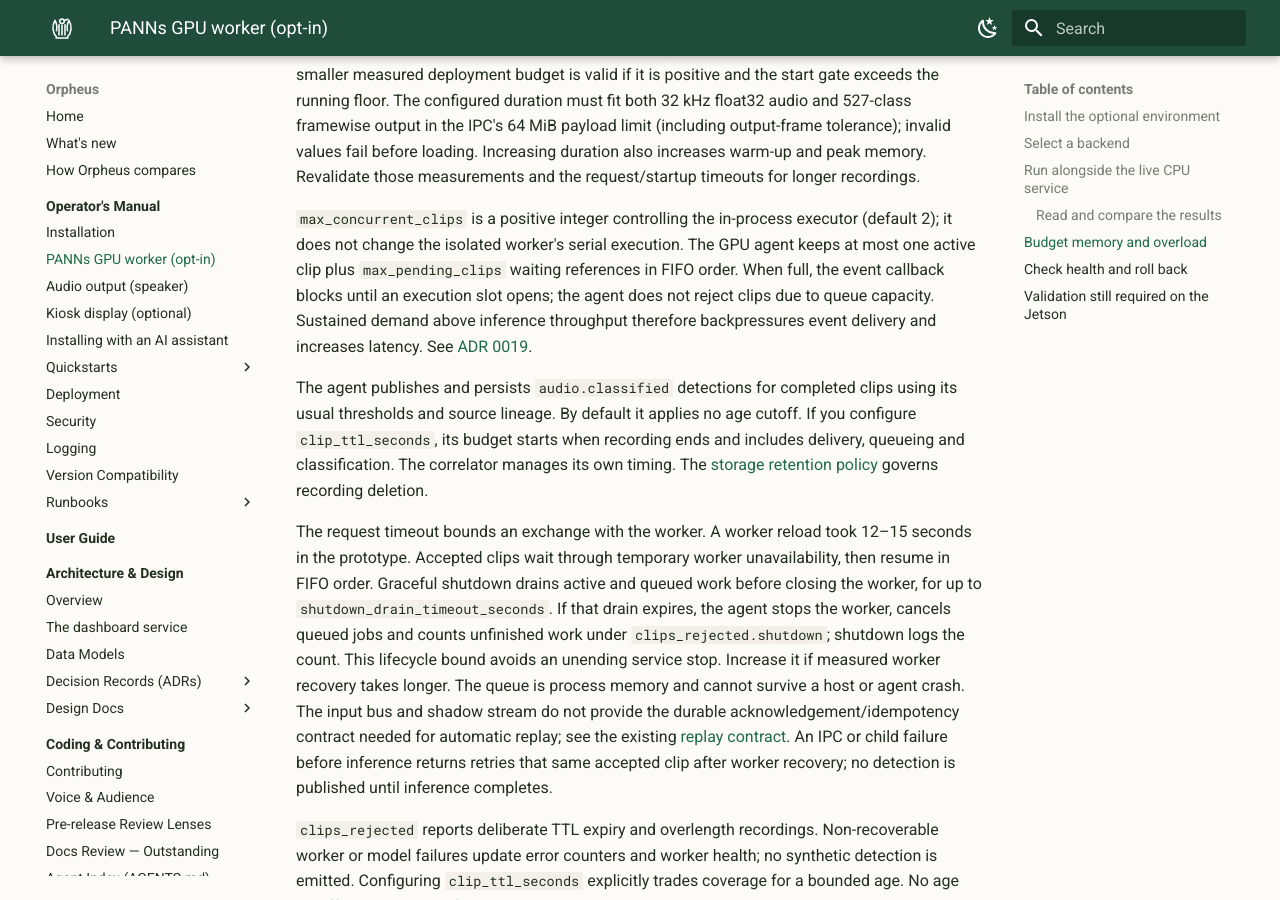
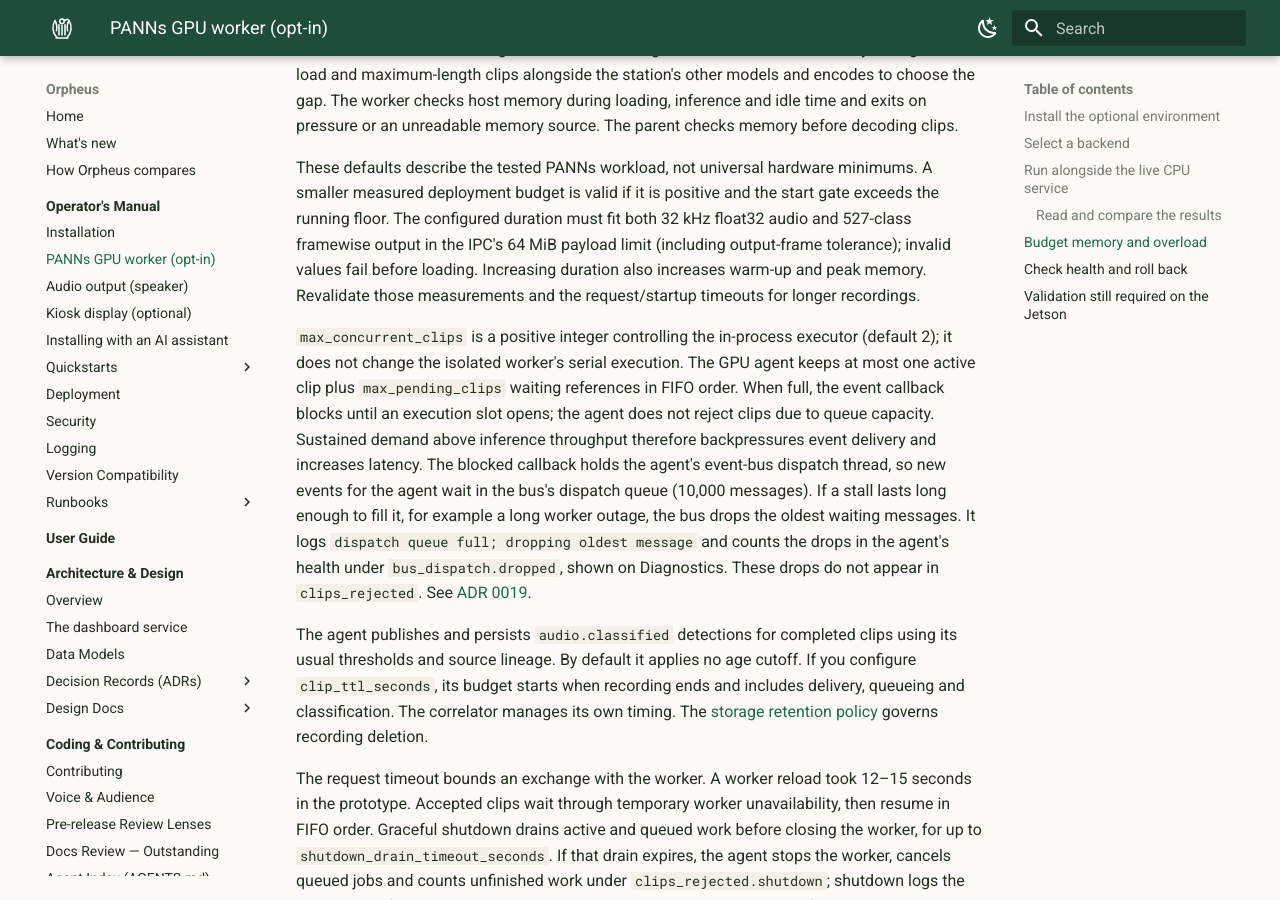
Before and after one commit to scottchronicity/orpheus, an MkDocs documentation site: the page built from docs/operator-manual/panns-gpu.md, in a window 1280 px wide and 900 px high, scrolled down 5347 px. Built offline with MkDocs 1.6.1 and Material for MkDocs 9.7.7, drawn with Linux system fonts in a browser that asks for light colours; some of the changed text lies outside the part shown.

Commit message:
docs(panns): name the backend in the example, and say where blocked events wait
The PANNs guide's example used backend: auto, which decides once at agent
startup from MemAvailable against start_memory_mib. On a busy cold boot it
can pick the in-process CPU model for the whole run, with no error. The
example (and the commented one in orpheus.example.yaml) now names
gpu_worker, which jetson1 runs, and says what auto does.

The overload contract (a full queue blocks the callback; the agent
rejects nothing) left out where blocked events go: they wait in the event
bus's 10,000-message dispatch queue, which drops the oldest when full,
logs it, and counts it in the agent's health under bus_dispatch.dropped,
not in clips_rejected. The guide and ARCHITECTURE.md now say so. No
behaviour changes.

````diff
--- a/docs/operator-manual/panns-gpu.md
+++ b/docs/operator-manual/panns-gpu.md
@@ -47,10 +47,15 @@ Add this to your local `orpheus.yaml`:
 
 ```yaml
 audio_events:
-  backend: auto
+  backend: gpu_worker
   gpu_worker:
     max_pending_clips: 2
 ```
+
+Name the backend you want. `auto` decides once, at agent startup, from
+`MemAvailable` against `start_memory_mib` (8,704 MiB by default). On a cold boot,
+while the other model agents are still loading, that check can fail, and the
+agent then runs the in-process CPU model until it is restarted, with no error.
 
 - `inprocess` (default) retains the existing model and `device: auto` selection
   inside Python 3.9. Set `device: cpu` for explicit CPU operation.
@@ -231,7 +236,13 @@ agent keeps at most one active clip plus `max_pending_clips` waiting references
 in FIFO order. When full, the event callback blocks until an execution slot
 opens; the agent does not reject clips due to queue capacity. Sustained demand
 above inference throughput therefore backpressures event delivery and increases
-latency. See
+latency. The blocked callback holds the agent's event-bus dispatch thread, so
+new events for the agent wait in the bus's dispatch queue (10,000 messages).
+If a stall lasts long enough to fill it, for example a long worker outage, the
+bus drops the oldest waiting messages. It logs `dispatch queue full; dropping
+oldest message` and counts the drops in the agent's health under
+`bus_dispatch.dropped`, shown on Diagnostics. These drops do not appear in
+`clips_rejected`. See
 [ADR 0019](../adr/0019-agent-owned-inference-workers.md).
 
 The agent publishes and persists `audio.classified` detections for completed
````
Also changed, not shown: docs/ARCHITECTURE.md (+4 -1 lines), 1 other file.
